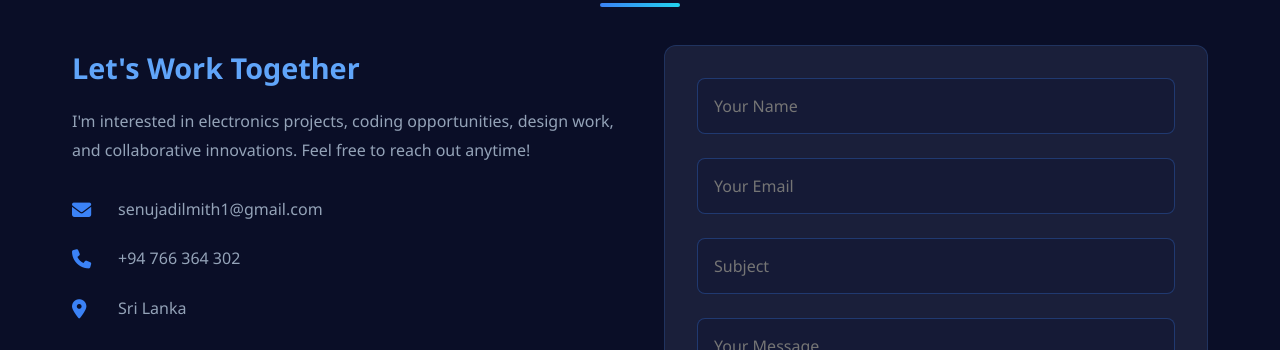
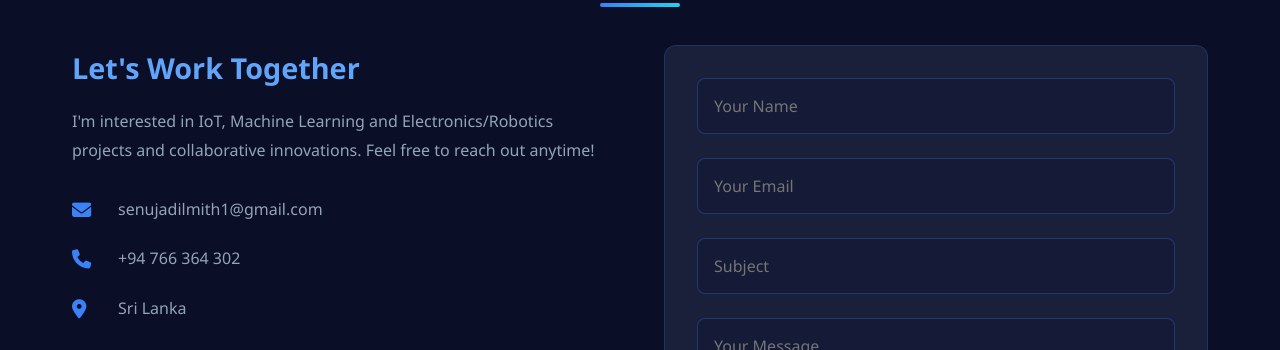
Before and after one commit to senuja-dilmith/senuja-dilmith.github.io, a plain HTML site: page index.html in a window 1280 px wide. Shown: the part 6137-6487 px from the top of the page. Drawn offline with Linux system fonts and the light colour scheme.

Commit message:
Update interest statement

```diff
--- a/index.html
+++ b/index.html
@@ -352,7 +352,7 @@
             <div class="contact-content">
                 <div class="contact-info">
                     <h3>Let's Work Together</h3>
-                    <p>I'm interested in electronics projects, coding opportunities, design work, and collaborative innovations. Feel free to reach out anytime!</p>
+                    <p>I'm interested in IoT, Machine Learning and Electronics/Robotics projects and collaborative innovations. Feel free to reach out anytime!</p>
                     <div class="contact-items">
                         <div class="contact-item">
                             <i class="fas fa-envelope"></i>
```
